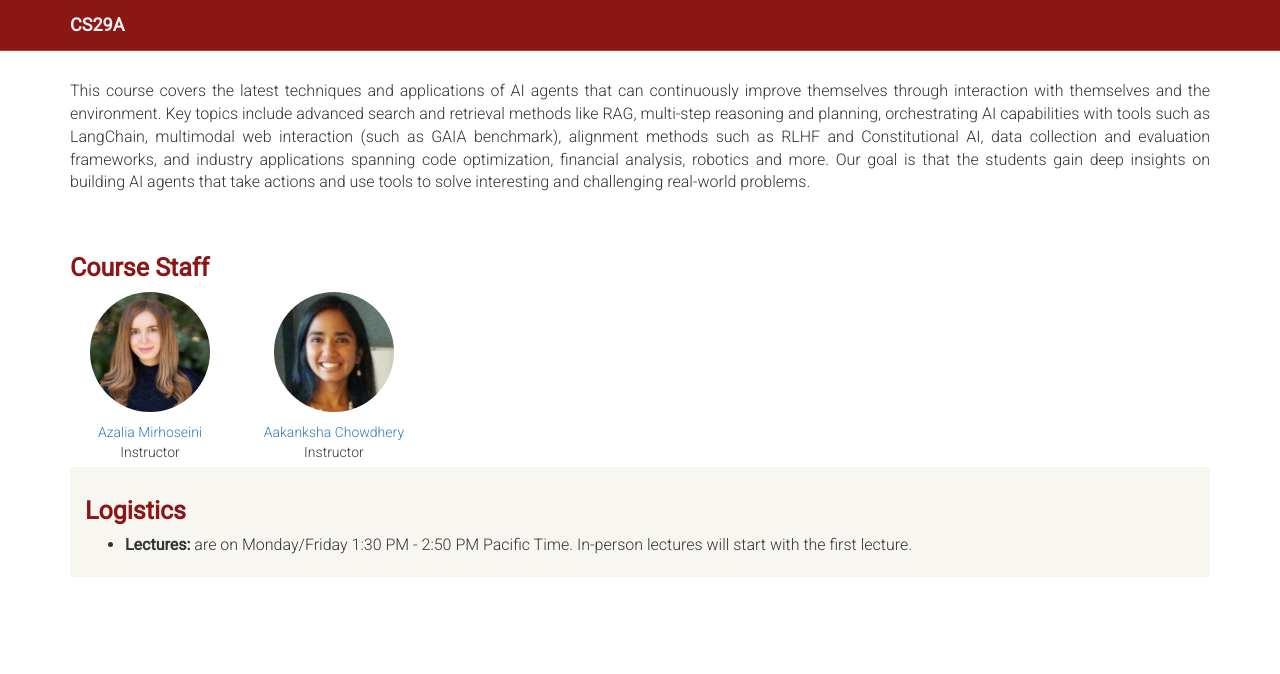
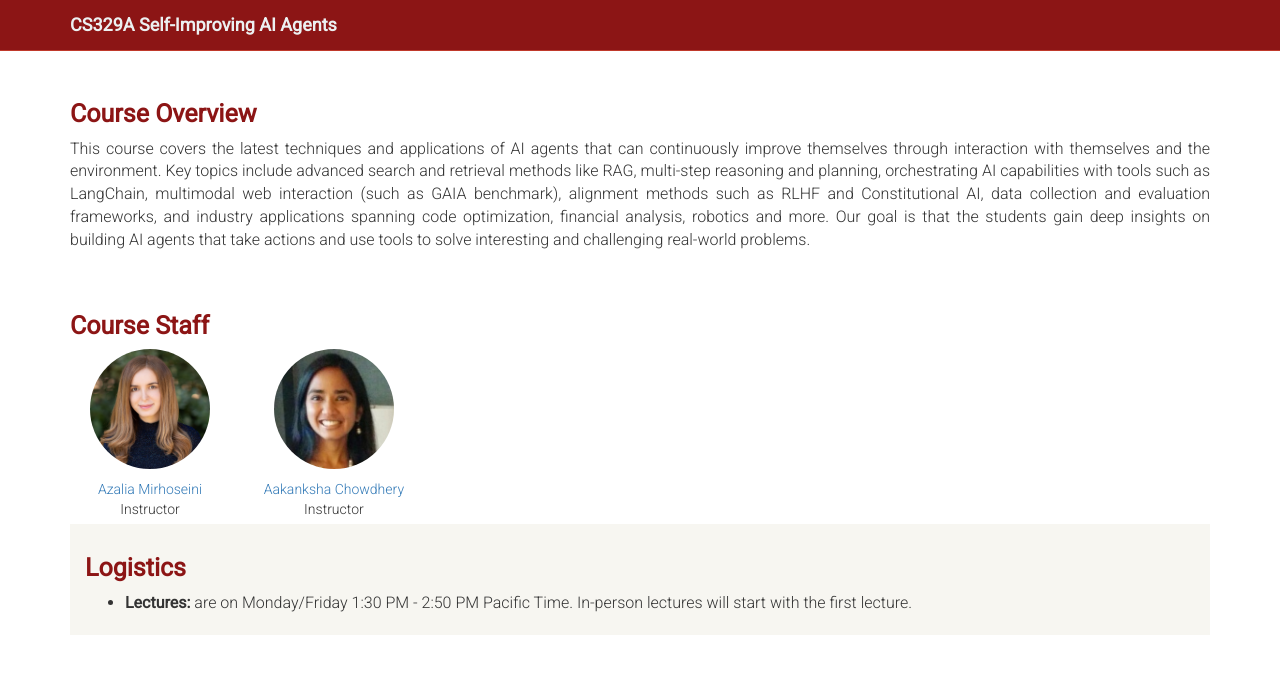
Before and after one commit to stanford-cs329a/stanford-cs329a.github.io, a plain HTML site: page index.html in a window 1280 px wide. Drawn offline with nearby package versions, Linux system fonts and the light colour scheme.

Commit message:
Update index.html

```diff
--- a/index.html
+++ b/index.html
@@ -16,7 +16,7 @@
     <nav class="navbar navbar-default navbar-fixed-top">
       <div class="container">
         <div class="navbar-header">
-          <a class="navbar-brand brand" href="index.html">CS29A</a>
+          <a class="navbar-brand brand" href="index.html">CS329A Self-Improving AI Agents</a>
           <button type="button" class="navbar-toggle collapsed" data-toggle="collapse" data-target="#bs-example-navbar-collapse-1" aria-expanded="false">
             <span class="icon-bar"></span>
             <span class="icon-bar"></span>
@@ -29,7 +29,7 @@
 
     <!-- Intro -->
     <div class="container sec" id="intro">
-
+        <h2>Course Overview</h2>
         <p>
         This course covers the latest techniques and applications of AI agents that can continuously
         improve themselves through interaction with themselves and the environment.
```
